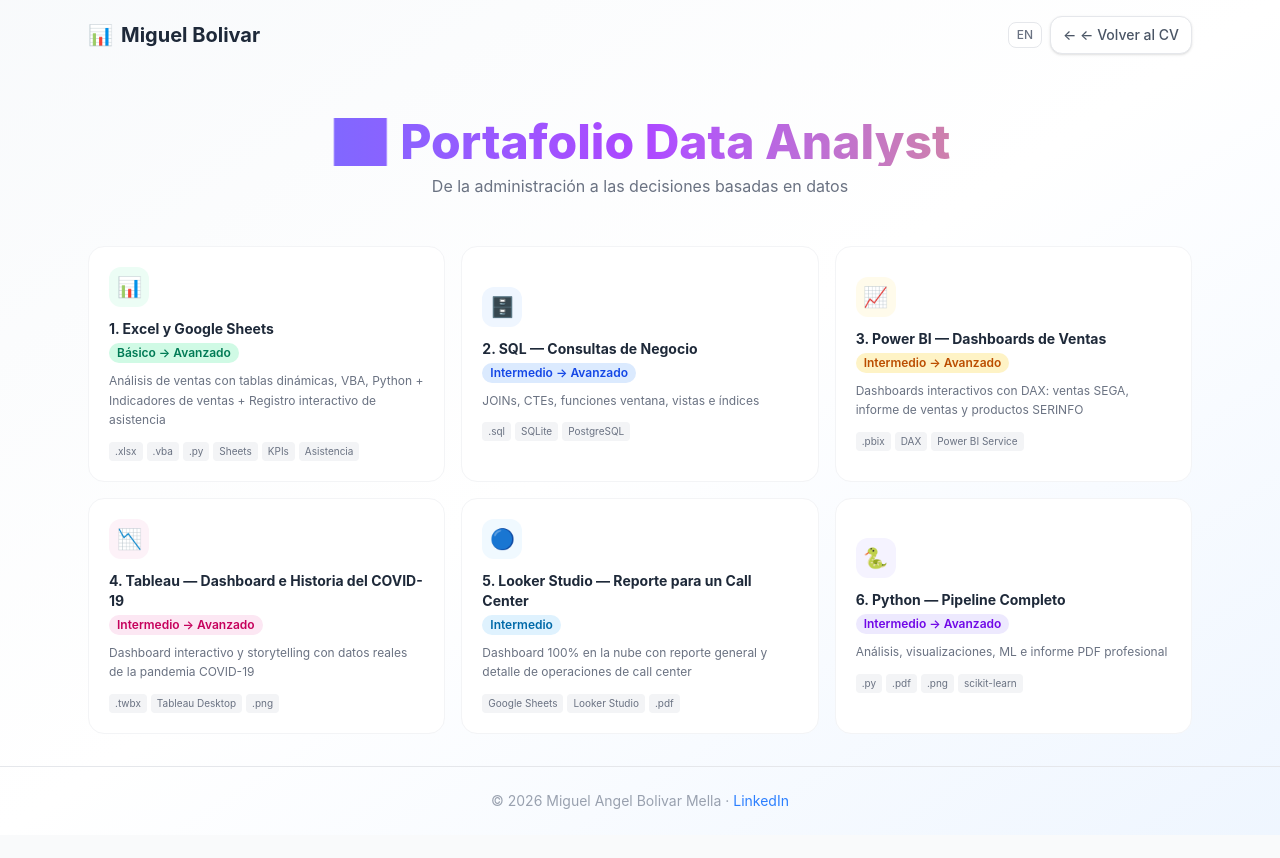
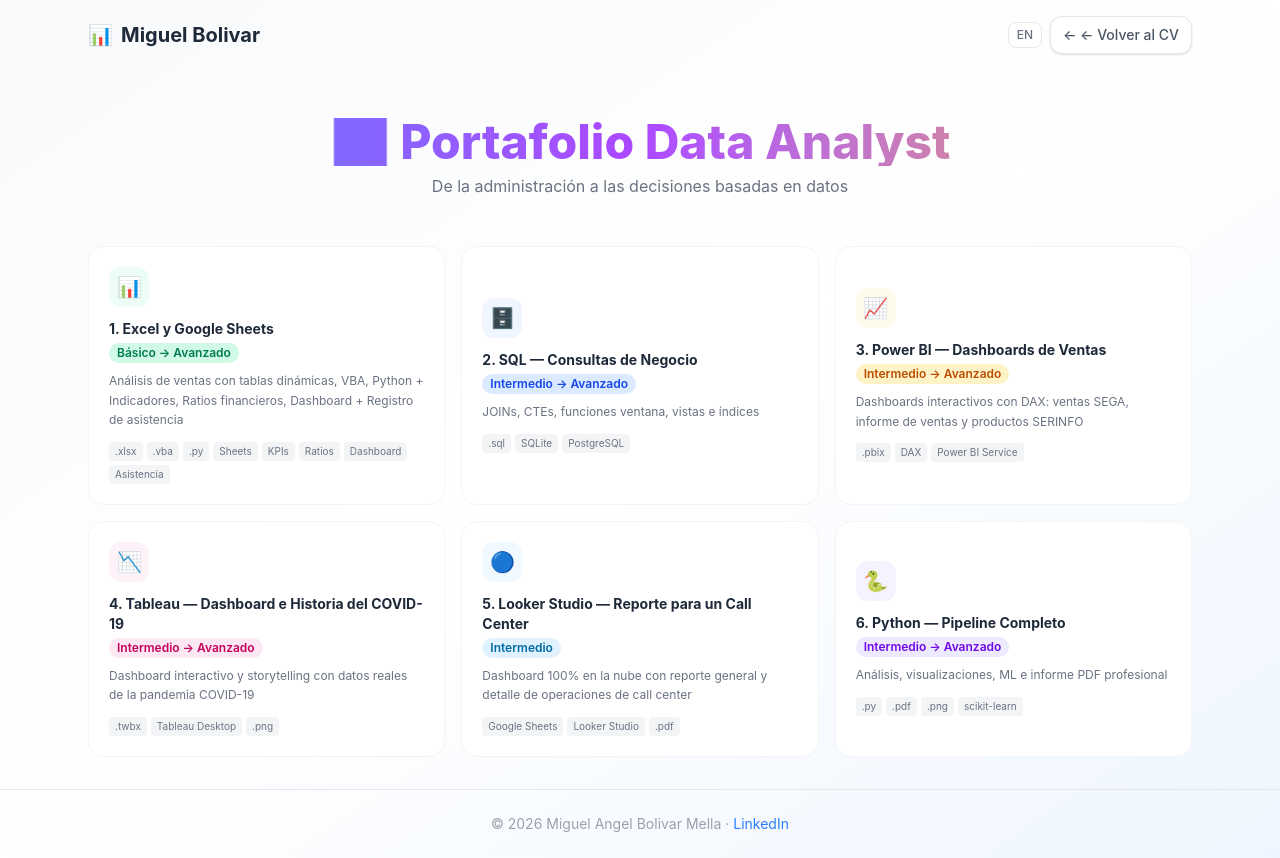
Before and after one commit to Migbolivar/portfolio-cv, a React (Vite) app: page /proyectos in a window 1280 px wide. Before the commit the page ends 835 px from the top, so only its background shows below. Built offline with nearby package versions, Linux system fonts and the light colour scheme.

Commit message:
feat: agregar analisis-ratios-financieros y Dashboard financiero a ficha Excel

```diff
--- a/src/pages/Portfolio.tsx
+++ b/src/pages/Portfolio.tsx
@@ -26,9 +26,9 @@
     titleEn: '1. Excel & Google Sheets',
     levelEs: 'Básico → Avanzado',
     levelEn: 'Basic → Advanced',
-    descEs: 'Análisis de ventas con tablas dinámicas, VBA, Python + Indicadores de ventas + Registro interactivo de asistencia',
-    descEn: 'Sales analysis with pivot tables, VBA, Python + Sales KPIs + Interactive attendance tracker',
-    tags: ['.xlsx', '.vba', '.py', 'Sheets', 'KPIs', 'Asistencia'],
+    descEs: 'Análisis de ventas con tablas dinámicas, VBA, Python + Indicadores, Ratios financieros, Dashboard + Registro de asistencia',
+    descEn: 'Sales analysis with pivot tables, VBA, Python + KPIs, Financial ratios, Dashboard + Attendance tracker',
+    tags: ['.xlsx', '.vba', '.py', 'Sheets', 'KPIs', 'Ratios', 'Dashboard', 'Asistencia'],
     href: '/proyectos/Excel/',
     color: 'emerald',
     files: [
@@ -36,6 +36,8 @@
       { name: 'macro_actualizar.vba', path: '/proyectos/Excel/macro_actualizar.vba' },
       { name: 'generar_excel.py', path: '/proyectos/Excel/generar_excel.py' },
       { name: 'Indicadores_de_Ventas.xlsx', path: '/proyectos/Excel/Indicadores_de_Ventas.xlsx' },
+      { name: 'analisis-ratios-financieros.xlsx', path: '/proyectos/Excel/analisis-ratios-financieros.xlsx' },
+      { name: 'Dashboard_financiero.xlsx', path: '/proyectos/Excel/Dashboard_financiero.xlsx' },
     ],
     links: [
       {
```
Also changed, not shown: 2 other files (tests, documents, lock files or other folders).
